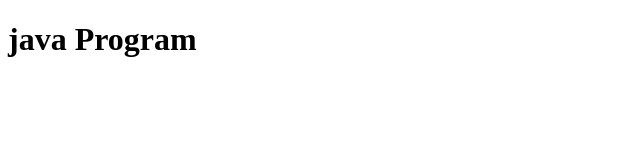
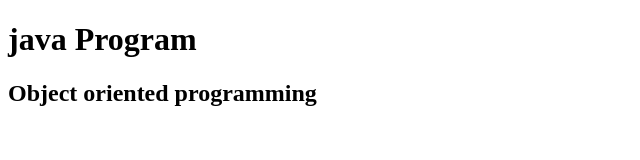
Before and after one commit to Shrija-03/servlet, a plain HTML site: page index.html in a window 1280 px wide. Shown: the whole page, without its empty margins (0-640 px from the left). Drawn offline with Linux system fonts and the light colour scheme.

Commit message:
feat : added front end code

```diff
--- a/index.html
+++ b/index.html
@@ -8,5 +8,6 @@
 </head>
 <body>
     <h1>java Program</h1>
+    <h2>Object oriented programming</h2>
 </body>
 </html>
```
